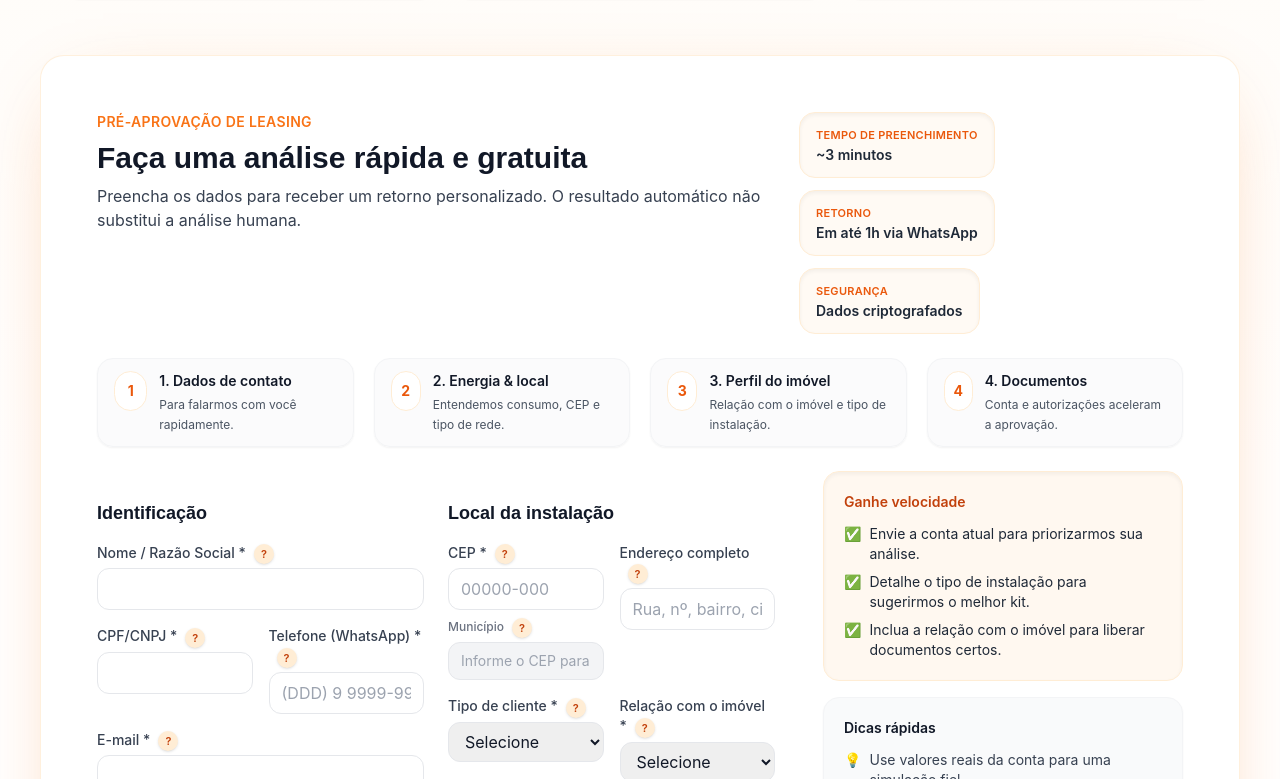
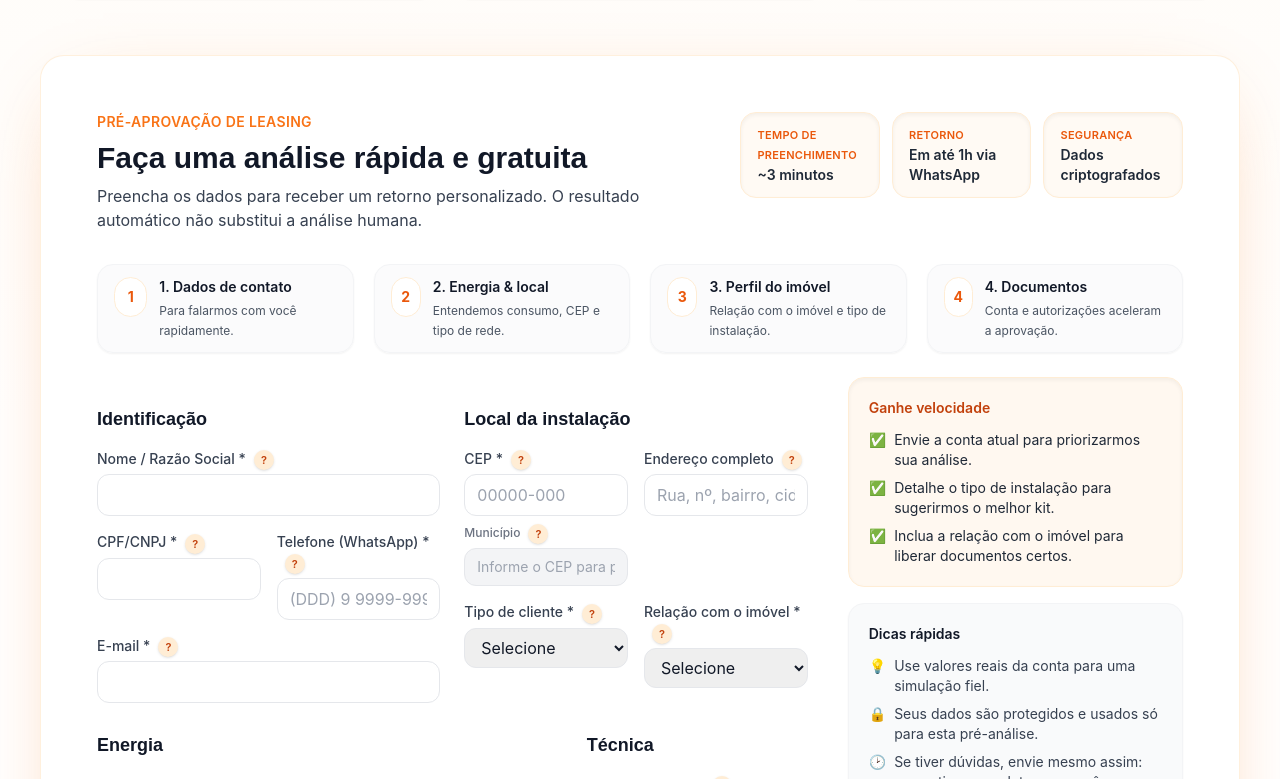
Before and after one commit to LeandroFrancaUS/solarinvest-Website, a Next.js app: page /analise in a window 1280 px wide. Shown: the part 461-1240 px from the top of the page. Built offline with nearby package versions, Linux system fonts and the light colour scheme.

Commit message:
Tidy desktop alignment for analise form

```diff
--- a/src/app/analise/PreApprovalForm.tsx
+++ b/src/app/analise/PreApprovalForm.tsx
@@ -1116,8 +1116,8 @@ export default function PreApprovalForm({ onSubmitted, utmParams }: PreApprovalF
       id="pre-aprovacao"
       className="w-full bg-white shadow-[0_20px_80px_-35px_rgba(249,115,22,0.45)] border border-orange-100/80 rounded-3xl p-6 md:p-12 lg:p-14"
     >
-      <div className="flex flex-col gap-6 mb-6">
-        <div className="flex flex-col lg:flex-row lg:items-start lg:justify-between gap-6">
+      <div className="space-y-8 mb-6">
+        <div className="grid grid-cols-1 xl:grid-cols-[1.4fr_1fr] gap-6 items-start">
           <div className="space-y-2 max-w-3xl">
             <p className="text-sm uppercase tracking-wide text-orange-500 font-semibold">Pré-aprovação de leasing</p>
             <h2 className="text-2xl md:text-3xl font-heading font-bold text-gray-900">
@@ -1127,7 +1127,7 @@ export default function PreApprovalForm({ onSubmitted, utmParams }: PreApprovalF
               Preencha os dados para receber um retorno personalizado. O resultado automático não substitui a análise humana.
             </p>
           </div>
-          <div className="flex flex-wrap items-stretch gap-3 lg:max-w-sm">
+          <div className="grid grid-cols-1 sm:grid-cols-3 gap-3">
             {[
               { label: 'Tempo de preenchimento', value: '~3 minutos' },
               { label: 'Retorno', value: 'Em até 1h via WhatsApp' },
@@ -1135,7 +1135,7 @@ export default function PreApprovalForm({ onSubmitted, utmParams }: PreApprovalF
             ].map((item) => (
               <div
                 key={item.label}
-                className="flex flex-col rounded-2xl border border-orange-100 bg-orange-50/60 px-4 py-3 shadow-inner text-sm text-gray-800 min-w-[180px]"
+                className="flex flex-col rounded-2xl border border-orange-100 bg-orange-50/60 px-4 py-3 shadow-inner text-sm text-gray-800"
               >
                 <span className="text-[11px] uppercase tracking-wide text-orange-600 font-semibold">{item.label}</span>
                 <span className="font-semibold">{item.value}</span>
@@ -1144,7 +1144,7 @@ export default function PreApprovalForm({ onSubmitted, utmParams }: PreApprovalF
           </div>
         </div>
 
-        <div className="grid grid-cols-1 md:grid-cols-2 xl:grid-cols-4 gap-4 lg:gap-5 text-sm">
+        <div className="grid grid-cols-1 md:grid-cols-2 xl:grid-cols-4 gap-4 lg:gap-5 text-sm items-stretch">
           {[
             { title: '1. Dados de contato', desc: 'Para falarmos com você rapidamente.' },
             { title: '2. Energia & local', desc: 'Entendemos consumo, CEP e tipo de rede.' },
@@ -1153,7 +1153,7 @@ export default function PreApprovalForm({ onSubmitted, utmParams }: PreApprovalF
           ].map((step, index) => (
             <div
               key={step.title}
-              className="rounded-2xl border border-gray-100 bg-gray-50/70 px-4 py-3 shadow-sm flex gap-3"
+              className="rounded-2xl border border-gray-100 bg-gray-50/70 px-4 py-3 shadow-sm flex gap-3 h-full"
             >
               <span className="h-10 w-10 flex items-center justify-center rounded-full bg-white text-orange-600 font-bold border border-orange-100">
                 {index + 1}
@@ -1167,8 +1167,8 @@ export default function PreApprovalForm({ onSubmitted, utmParams }: PreApprovalF
         </div>
       </div>
 
-      <div className="grid grid-cols-1 xl:grid-cols-[minmax(0,2.2fr)_minmax(360px,1fr)] gap-10 lg:gap-12 items-start">
-        <div className="space-y-6">
+      <div className="grid grid-cols-1 xl:grid-cols-12 gap-8 lg:gap-10 items-start">
+        <div className="space-y-6 xl:col-span-8">
           <form onSubmit={handleSubmit} className="space-y-7">
             {/* Honeypot */}
             <div className="sr-only" aria-hidden>
@@ -1778,7 +1778,7 @@ export default function PreApprovalForm({ onSubmitted, utmParams }: PreApprovalF
       )}
         </div>
 
-        <aside className="space-y-4 h-full xl:sticky xl:top-28">
+        <aside className="space-y-4 h-full xl:sticky xl:top-28 xl:col-span-4">
           <div className="rounded-2xl border border-orange-100 bg-orange-50/80 p-5 shadow-inner space-y-3">
             <p className="text-sm font-semibold text-orange-700">Ganhe velocidade</p>
             <ul className="space-y-2 text-sm text-gray-800">
```
